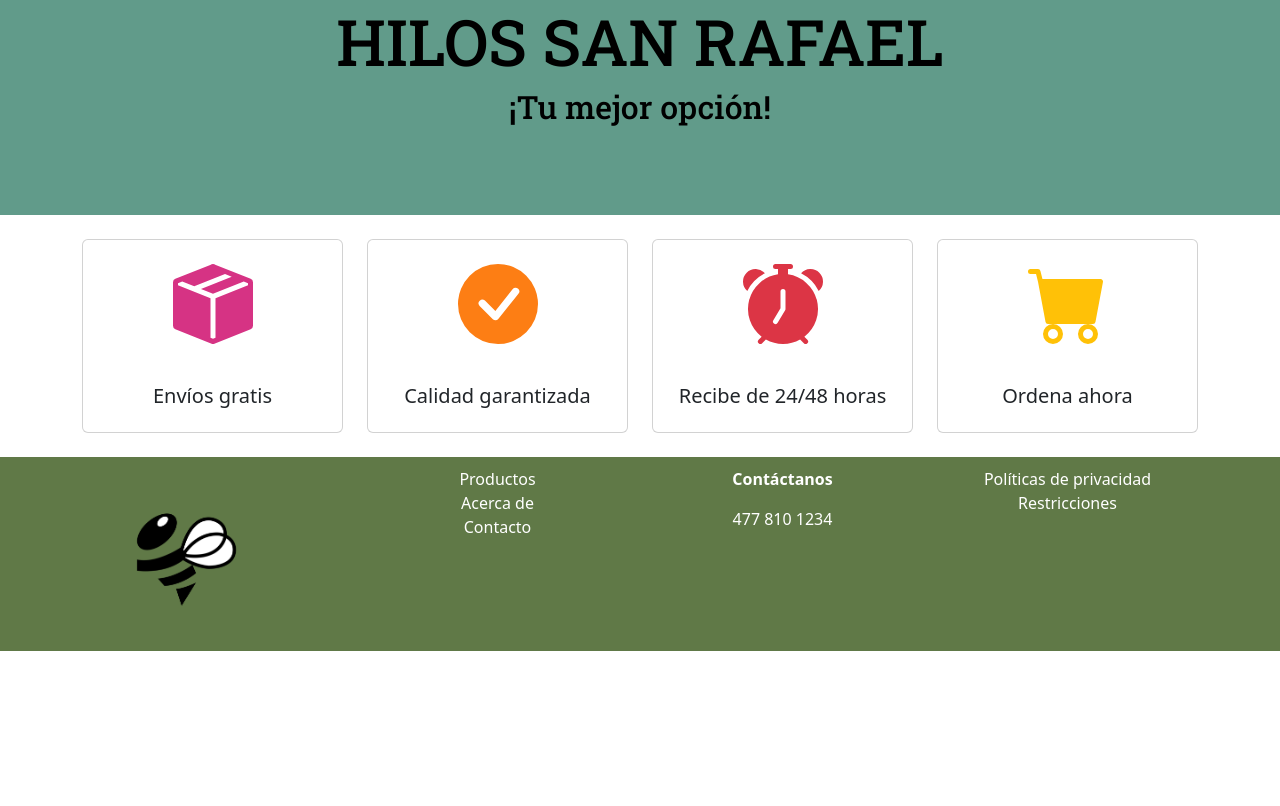
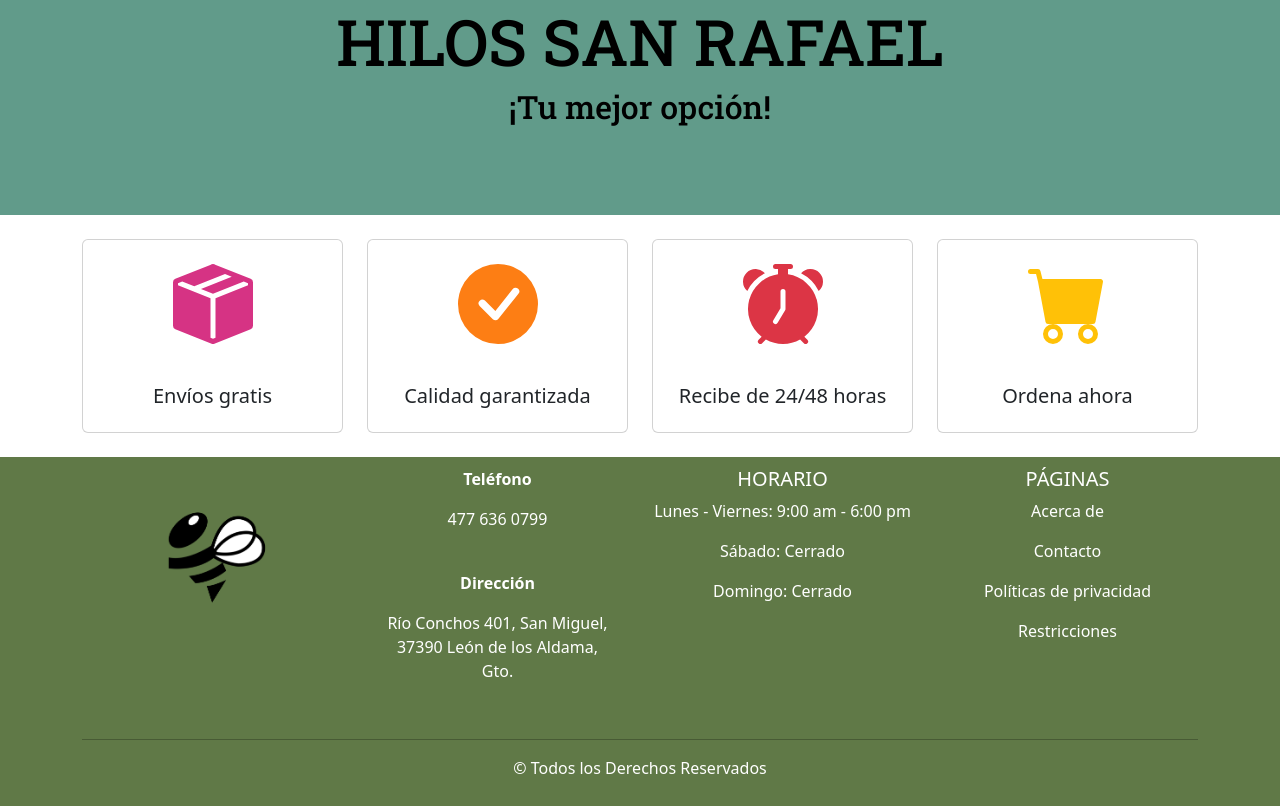
Before and after one commit to josaPlus/Proyecto-hilos-front-end, a plain HTML site: page inicio.html in a window 1280 px wide. Shown: the part 464-1270 px from the top of the page. Before the commit the page ends 1115 px from the top, so only its background shows below. Drawn offline with Linux system fonts and the light colour scheme.

Commit message:
nuevo footer

```diff
--- a/inicio.html
+++ b/inicio.html
@@ -139,32 +139,54 @@
                 </div>
         </div>
     </main>
-    <footer class="footer mt-auto">
+  <footer>
         <div class="container">
             <div class="row">
-                <div class="col-md-3 d-flex align-items-center">
-                    <!-- Icono -->
-                    <img src="./IMG/logoFooter.png" width="200" height="200" alt="abeja" class="img-fluid">
+                <div class="col-md-3">
+                    <div>
+                        <figure>
+                            <img class="w-75" src="IMG/logoFooter.png" alt="Logo Hilos San Rafael">
+                        </figure>
+                    </div>
                 </div>
                 <div class="col-md-3">
-                    <ul class="list-unstyled">
-                        <li><a href="#">Productos</a></li>
-                        <li><a href="#">Acerca de</a></li>
-                        <li><a href="#" onclick="mostrarModuloContacto()">Contacto</a></li>
-                    </ul>
+                        <div class="row mx-2 pb-4">
+                            <div>
+                                <p><strong>Teléfono</strong></p>
+                                <p><a class="texto-footer" href="tel:477 636 0799">477 636 0799</a></p>
+
+                            </div>
+                        </div>
+
+                        <div class="row mx-2 pb-4">
+                            <div class="">
+                                <p> <strong>Dirección</strong></p>
+                                <p class="texto-footer"> Río Conchos 401, San Miguel, 37390 León de los Aldama, Gto.
+                            </div>
+                        </div>
                 </div>
                 <div class="col-md-3">
-                    <p class="contact-text"><strong>Contáctanos</strong></p>
-                    <p class="contact-text">477 810 1234</p>
+                    <h5 class="titulo-footer">HORARIO</h5>
+                    <p class="texto-footer">Lunes - Viernes: 9:00 am - 6:00 pm</p>
+                    <p class="texto-footer">Sábado: Cerrado</p>
+                    <p class="texto-footer">Domingo: Cerrado</p>
                 </div>
                 <div class="col-md-3">
-                    <ul class="list-unstyled">
-                        <li><a href="#">Políticas de privacidad</a></li>
-                        <li><a href="#">Restricciones</a></li>
-                    </ul>
+                    <h5 class="titulo-footer">PÁGINAS</h5>
+                    <div class="row mx-2 pb-4">
+                        <div >
+                            <p class="texto-footer"><a onclick="mostrarModuloAcercaDe()">Acerca de</a></p>
+                            <p class="texto-footer"><a  onclick="mostrarModuloContacto()">Contacto</a></p>
+                            <p class="texto-footer"><a >Políticas de privacidad</a></p>
+                            <p class="texto-footer"><a >Restricciones</a></p>
+                        </div>
+                    </div>
                 </div>
             </div>
-        </div>
+            <hr style="color:#000000">
+            <div class="footer-bottom">
+                <p class="texto-footer"> © Todos los Derechos Reservados</p>
+            </div>
         </div>
     </footer>
 
```
